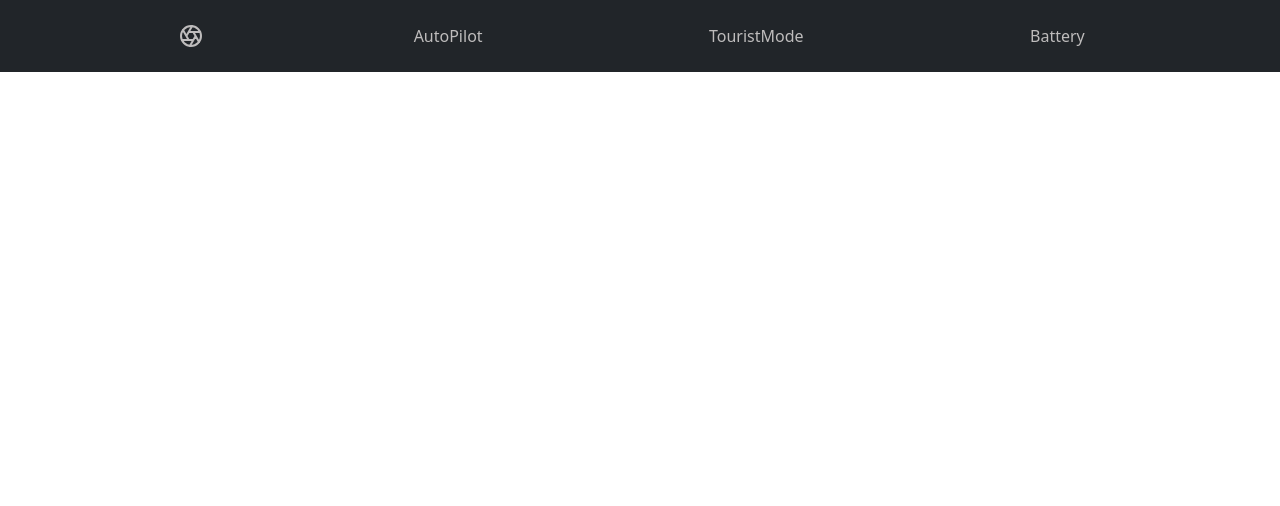
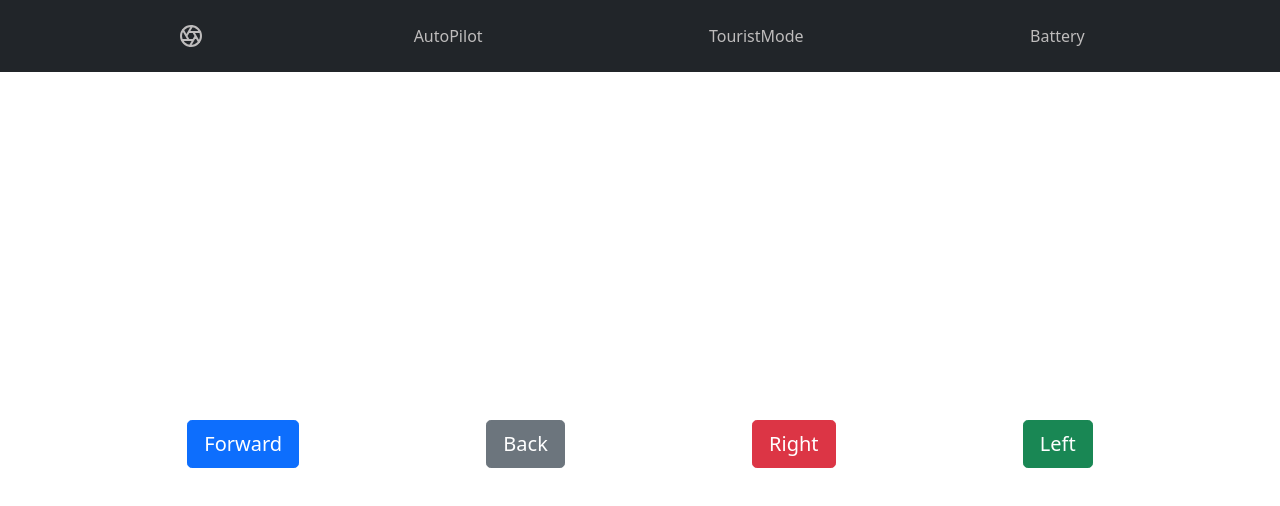
Before and after one commit to Shaanukstar123/Mars-Rover-Project-WALL-EE, a React (Create React App) app in the folder Command/FrontEnd/pageui/: page /touristmode in a window 1280 px wide. Shown: the top 506 px of the page. Built offline with nearby package versions, Linux system fonts and the light colour scheme.

Commit message:
Working on RemoteController mode

```diff
--- a/Command/FrontEnd/pageui/src/App.js
+++ b/Command/FrontEnd/pageui/src/App.js
@@ -2,6 +2,7 @@ import './App.css';
 import Navbar from './Components/Navbar';
 import About from './Components/About';
 import Battery from './Components/Battery';
+import Controller from './Components/Controller';
 import { BrowserRouter as Router, Route, Routes } from 'react-router-dom'
 
 function App() {
@@ -16,6 +17,8 @@ function App() {
 
         <Route path='/battery' element={<Battery /> } />
 
+        <Route path='/touristmode' element={<Controller /> } />
+
       </Routes>
 
     </body>
--- a/Command/FrontEnd/pageui/src/Components/Battery.js
+++ b/Command/FrontEnd/pageui/src/Components/Battery.js
@@ -11,9 +11,16 @@ const Battery = () => {
   const [imgSrc, setImgSrc] = useState('');
 
   const whenClicked = async () => {
-    const randomNumber = await fetch('http://localhost:8080/battery');
-    const data = await randomNumber.json();
-    setBatteryLevel(data.percentage);
+    try{
+      const randomNumber = await fetch('http://35.176.71.115:8080/battery');
+      const data = await randomNumber.json();
+      setBatteryLevel(data.percentage);
+    }
+    catch(err){
+      console.log(err);
+    }
+
+
   };
 
   const effectz = () => {
--- /dev/null
+++ b/Command/FrontEnd/pageui/src/Components/Controller.js
@@ -0,0 +1,41 @@
+
+
+const Controller = () => {
+
+
+  const formControl = (evt) => {
+    evt.preventDefault();
+    console.log(evt.target.id);
+  }
+
+  const mouseControl = (evt) => {
+    evt.preventDefault();
+    console.log("Mouse Down Started: ", evt.target.id);
+  }
+
+
+
+
+  return (
+    <div className="d-flex flex-row justify-content-evenly align-items-center"  style={{minHeight: "93vh", maxHeight:"100vh"}} >
+
+    <button type="button" className="btn btn-primary btn-lg" id="F" onClick={formControl}  onMouseDown={mouseControl}> Forward </button>
+    <button type="button" className="btn btn-secondary btn-lg" id="B" onClick={formControl} > Back </button>
+    <button type="button" className="btn btn-danger btn-lg" id="R" onClick={formControl} > Right </button>
+    <button type="button" className="btn btn-success btn-lg" id="L" onClick={formControl} > Left </button>
+
+
+
+    </div>
+  )
+}
+
+export default Controller
+
+
+/* <form className="d-flex flex-column justify-content-evenly align-items-center"  method='post' style={{minHeight: "53vh", maxHeight:"60vh", border:"2px solid orange"}} onSubmit={formControl} >
+      <button type="submit" className="btn btn-primary btn-lg" id="Forward">Forward </button>
+      <button type="submit" className="btn btn-secondary btn-lg"> Reverse </button>
+      <button type="submit" className="btn btn-danger btn-lg"> Right </button>
+      <button type="submit" className="btn btn-success btn-lg"> Left </button>
+</form> */
--- a/Command/FrontEnd/pageui/src/Components/Navbar.js
+++ b/Command/FrontEnd/pageui/src/Components/Navbar.js
@@ -8,7 +8,7 @@ const Navbar = () => {
           <svg xmlns="http://www.w3.org/2000/svg" width="24" height="24" fill="none" stroke="currentColor" strokeLinecap="round" strokeLinejoin="round" strokeWidth="2" className="d-block mx-auto" role="img" viewBox="0 0 24 24"><title>Product</title><circle cx="12" cy="12" r="10"/><path d="M14.31 8l5.74 9.94M9.69 8h11.48M7.38 12l5.74-9.94M9.69 16L3.95 6.06M14.31 16H2.83m13.79-4l-5.74 9.94"/></svg>
         </Link>
         <Link className="py-2 d-none d-md-inline-block nav-link" to="/"> AutoPilot </Link>
-        <Link className="py-2 d-none d-md-inline-block nav-link" to="/"> TouristMode </Link>
+        <Link className="py-2 d-none d-md-inline-block nav-link" to="/touristmode"> TouristMode </Link>
         <Link className="py-2 d-none d-md-inline-block nav-link" to="/battery"> Battery </Link>
       </nav>
     </header>
```
